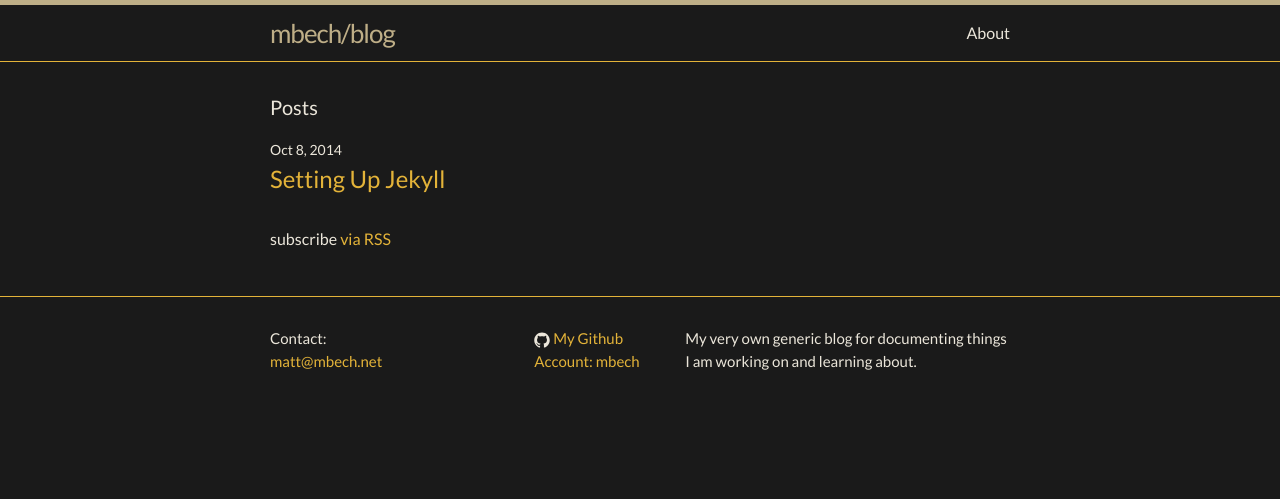
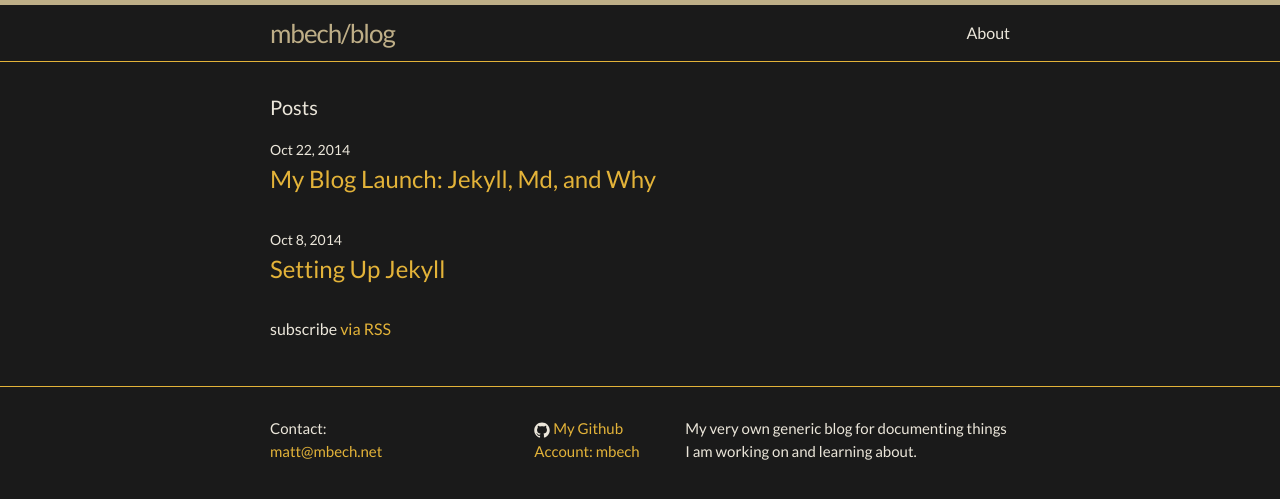
Before and after one commit to mbech/blog, a Jekyll site: the page built from index.html, in a window 1280 px wide. Shown: the top 499 px of the page. Built offline with Jekyll 4.4.1, drawn with Linux system fonts in a browser that asks for light colours.

Commit message:
Move first post from draft to post

```diff
--- a/_drafts/first_post_draft.md
+++ b/_posts/2014-10-22-first-post.markdown
@@ -1,9 +1,11 @@
-#My Blog Launch: Jekyll, Markdown, and My Reasons
-
-##A First Post
-****
-####Setting the scene
-After reading up on [Jekyll, a "simple, blog-aware, static site generator"](http://jekyllrb.com/docs/home/), and a brief review of [Markdown syntax](https://github.com/adam-p/markdown-here/wiki/Markdown-Cheatsheet), it's finally time to actually pick some topics and write about them.
+---
+layout: post
+title:  "My Blog Launch: Jekyll, Md, and Why"
+date:   2014-10-22 20:00:00
+categories: jekyll
+---
+###**Setting up**
+After reading up on [Jekyll, a 'simple, blog-aware, static site generator'](http://jekyllrb.com/docs/home/), and a brief review of [Markdown syntax](https://github.com/adam-p/markdown-here/wiki/Markdown-Cheatsheet), it's finally time to actually pick some topics and write about them.
 
 Though completely customizable, Jekyll makes it very easy to simply jump in using the default settings and start blogging.  Given the option, I opted not to spend time playing around with styling Jekyll at this point, (thought it sounds like a great excuse to avoid writing that I may resort to in the future).
 
@@ -23,17 +24,16 @@ For the same reason (incredibly simple to get up and running)
 
 This feels like it covers most of it.  Essentially 2 parts self-improvement to 1 part self-documentation.
 
-****
 
 While typing up the above 'reasons', I started thinking about what else I should keep in mind as I approach this ongoing project.  The result:
 
-####Rules of the road, or, things I will try to keep in mind
+###**Rules of the road, or, things I will try to keep in mind**
 * I will try to write regularly, ideally at least one post per week.
 * They don't have to be strictly code-focused, but should generally deal with my experiences as a developer.
 * Don't be too concerned with perfection, simply try to be straightforward, reasonably accurate, and honest in your handling of the chosen topic.
 * Addendum to the above, generally leave posts alone once they're published, unless correcting technical inaccuracies.
 * Lastly, focus on the writing over presentation.
 
-****
-###Closing thought
+
+###**Closing thought**
 Time to add this to my posts, make sure everything works correctly, update a few of the layouts, and post.
```
Also changed, not shown: other parts of _posts/2014-10-22-first-post.markdown (+1 -2 lines).
